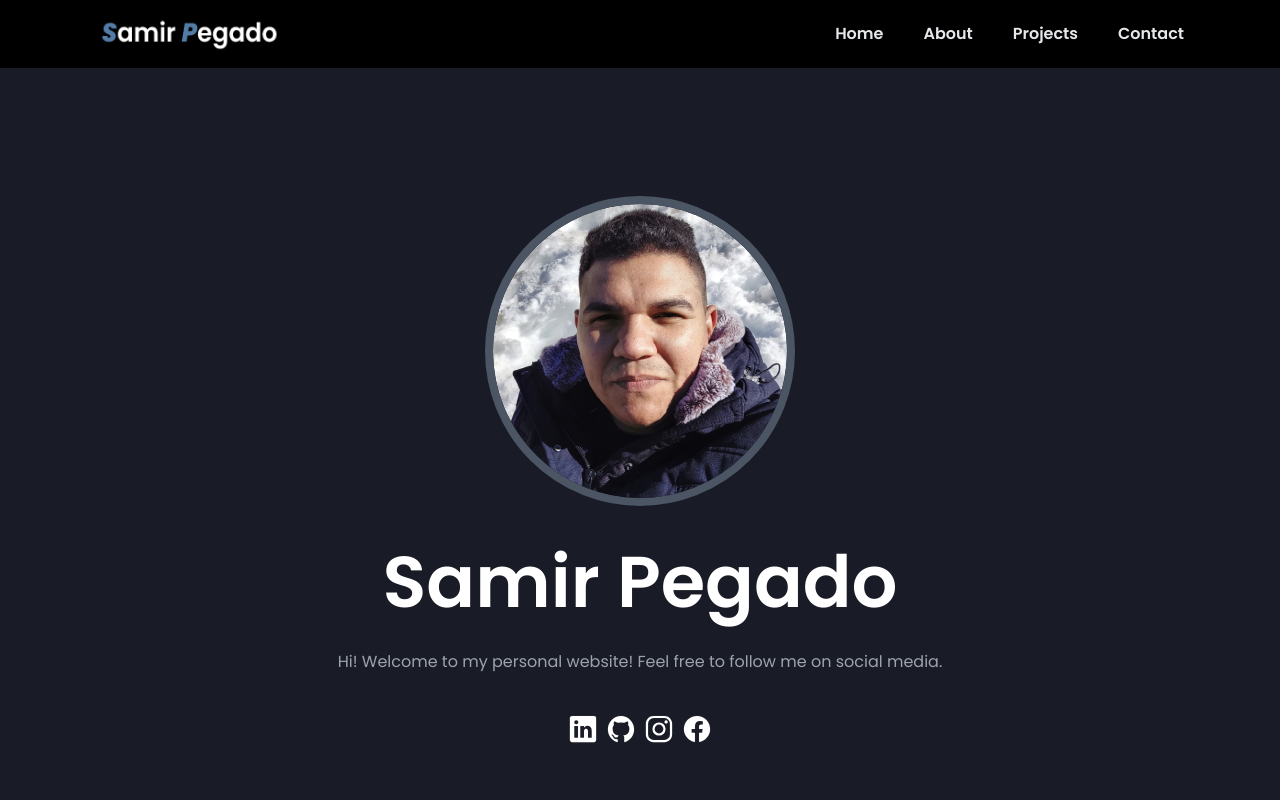
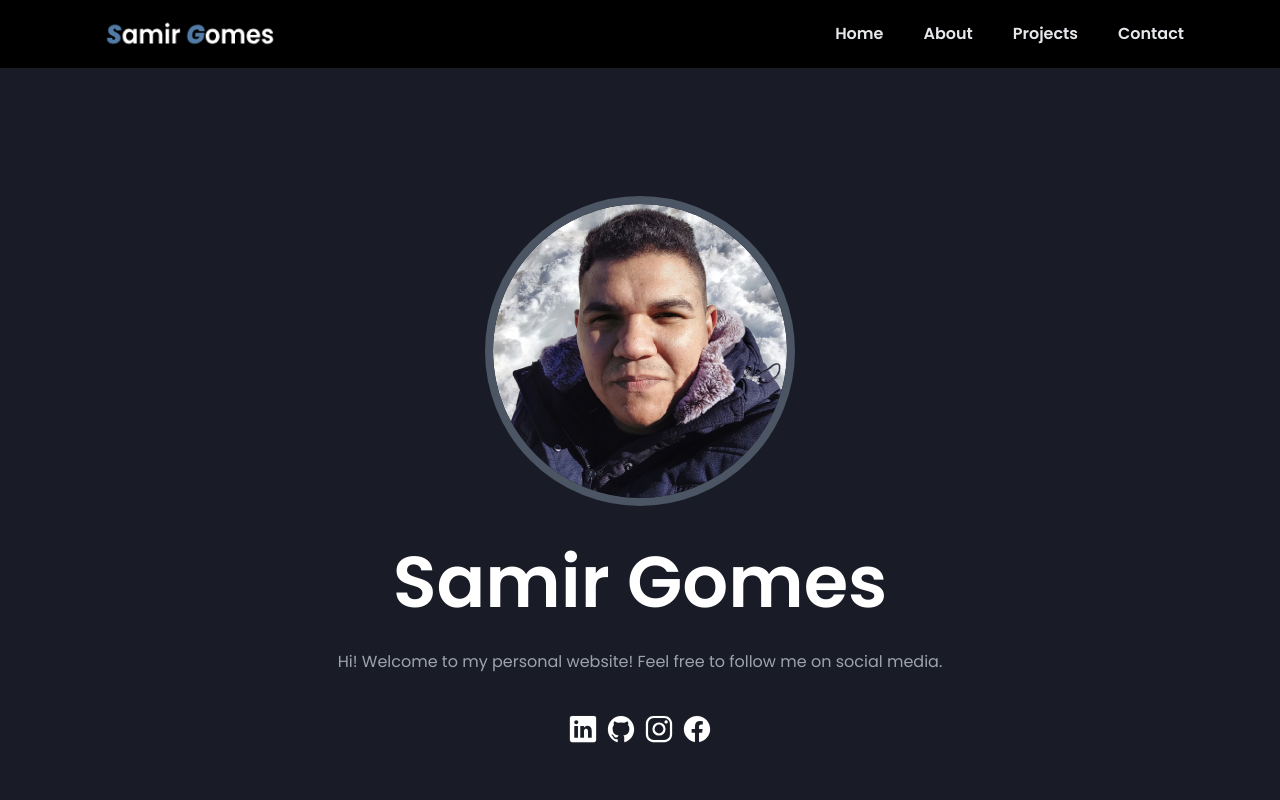
Before and after one commit to samirpegado/personal-portfolio, a React (Vite) app: page / in a window 1280 px wide. Shown: the top 800 px of the page. Built offline with nearby package versions, Linux system fonts and the light colour scheme.

Commit message:
last name change

```diff
--- a/index.html
+++ b/index.html
@@ -4,7 +4,7 @@
     <meta charset="UTF-8" />
     <link rel="icon" type="image/svg+xml" href="/assets/SP.png" />
     <meta name="viewport" content="width=device-width, initial-scale=1.0" />
-    <title>Samir Pegado</title>
+    <title>Samir's Portfolio</title>
     <script type="module" src="https://unpkg.com/ionicons@5.5.2/dist/ionicons/ionicons.esm.js"></script>
     <script nomodule src="https://unpkg.com/ionicons@5.5.2/dist/ionicons/ionicons.js"></script>
   </head>
--- a/src/components/navbar/Nav.jsx
+++ b/src/components/navbar/Nav.jsx
@@ -1,5 +1,5 @@
 import React, { useState } from 'react'
-import Logo from '/assets/logo.png'
+import Logo from '/assets/logosg.png'
 import NavLinks from './NavLinks'
 
 const Nav = () => {
--- a/src/pages/Home.jsx
+++ b/src/pages/Home.jsx
@@ -8,7 +8,7 @@ const Home = () => {
       <img className=' rounded-full border-8 border-gray-600 hover:border-[14px] ease-in-out duration-300' src={ProfileImg} />
     </div>
     <div className='flex-1 grid justify-items-center'>
-      <h1 className='md:text-7xl text-3xl font-semibold text-white pt-10 pb-4'>Samir Pegado</h1>
+      <h1 className='md:text-7xl text-3xl font-semibold text-white pt-10 pb-4'>Samir Gomes</h1>
       <p className='text-gray-400 pt-4 pb-10 text-center'>Hi! Welcome to my personal website! Feel free to follow me on social media.</p>
     </div>
     <div className='text-white grid text-3xl z-50 justify-items-center gap-4 '>
```
Also changed, not shown: public/assets/logosg.png (added).
